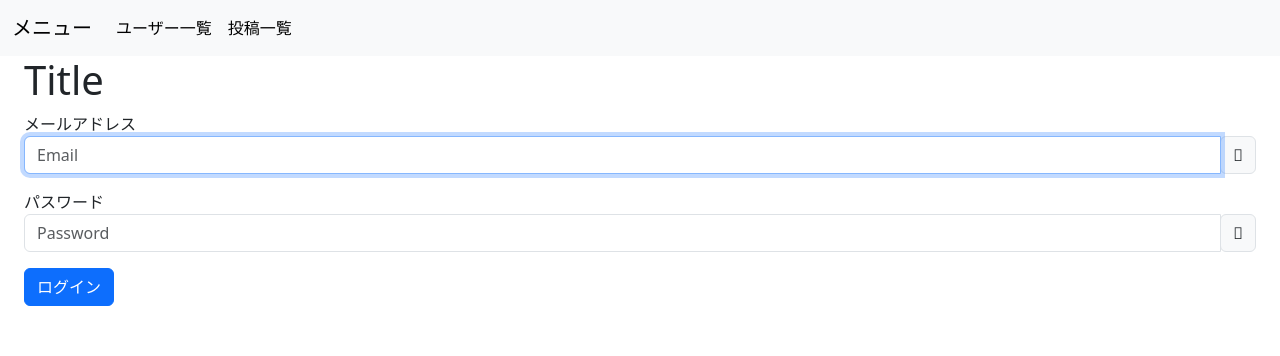
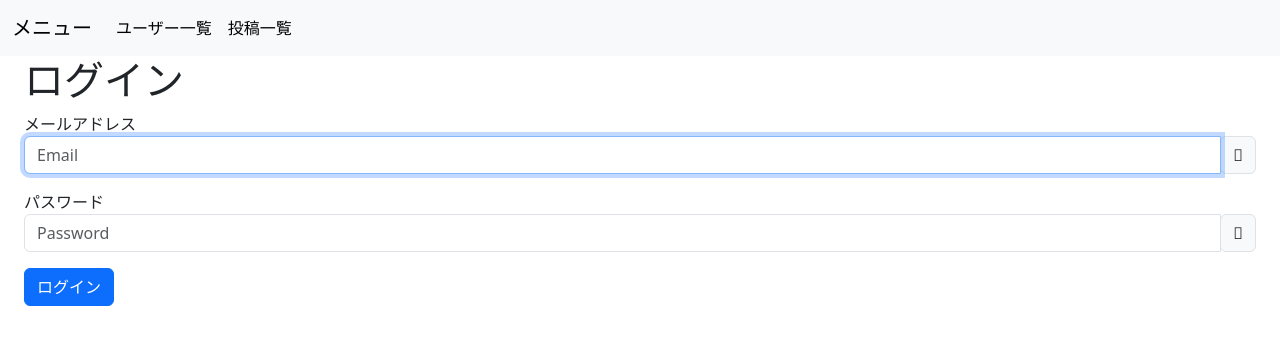
Before and after one commit to kan0109/tirtumo, a Rails app: page /admin/login in a window 1280 px wide. Shown: the top 356 px of the page. Run offline with Rails 7, Linux system fonts and the light colour scheme; style sheets or scripts are compiled from the project's sources; some libraries are stand-ins or nearby versions.

Commit message:
タイトル変更

```diff
--- a/app/views/layouts/admin.html.erb
+++ b/app/views/layouts/admin.html.erb
@@ -1,7 +1,7 @@
 <!DOCTYPE html>
 <html>
   <head>
-    <title>RailsProject</title>
+    <title>RailsTiritumo</title>
     <meta name="viewport" content="width=device-width,initial-scale=1">
     <%= csrf_meta_tags %>
     <%= csp_meta_tag %>
--- a/config/locales/views/ja.yml
+++ b/config/locales/views/ja.yml
@@ -116,6 +116,9 @@ ja:
     edit:
       title: '節約項目編集'
   admin:
+    sessions:
+      new:
+        title: 'ログイン'
     users:
       index:
         title: 'ユーザー一覧'
```
